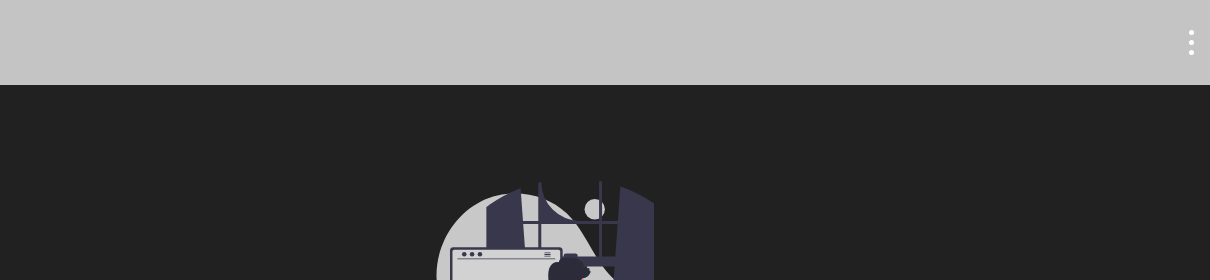
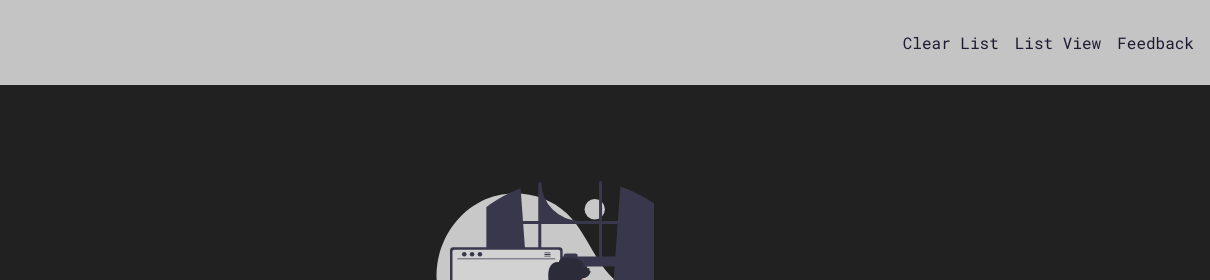
Before and after one commit to azzykesuma/to-do, a plain HTML site: page index.html in a window 1280 px wide. Shown: the top 280 px of the page, 70-1280 px from the left. Drawn offline with nearby package versions, Linux system fonts and the light colour scheme.

Commit message:
finishing

```diff
--- a/index.html
+++ b/index.html
@@ -21,13 +21,20 @@
                 <div class="circle"></div>
                 <div class="circle"></div>
             </div>
+            <div class="tabletNav">
+                <ul>
+                    <li class="clearList">Clear List</li>
+                    <li>List View</li>
+                    <li class="feedback"><a href="mailto:official.azzy@gmail.com">Feedback</a></li>
+                </ul>
+            </div>
         </div>
     </header>
     <div class="hiddenNav">
         <ul>
-            <li id="clearList">Clear List</li>
+            <li class="clearList">Clear List</li>
             <li>List View</li>
-            <li id="feedback">Feedback</li>
+            <li class="feedback"><a href="mailto:official.azzy@gmail.com">Feedback</a></li>
         </ul>
     </div>
     <main>
--- a/index.js
+++ b/index.js
@@ -8,15 +8,6 @@ function openNav() {
     hiddenNav.classList.toggle('open');
 }
 
-
-
-// prompting user to enter their feedback
-const feedback = document.getElementById('feedback');
-
-feedback.addEventListener('click', promptFeedback);
-function promptFeedback() {
-    prompt('Please enter your feedback');
-}
 
 // opening add activity modal
 const addActivity = document.querySelector('.add-activity');
@@ -181,8 +172,10 @@ reset.addEventListener('click', () => {
 });
 
 // deleting all activities
-const clearList = document.getElementById('clearList');
-clearList.addEventListener('click',deleteAll)
+const clearList = document.querySelectorAll('.clearList');
+clearList.forEach(list => {
+    list.addEventListener('click',deleteAll);
+})
 
 function deleteAll() {
     const listWrapper = document.getElementById('listWrapper');
--- a/scss/_variable.scss
+++ b/scss/_variable.scss
@@ -21,3 +21,4 @@ $padding : 1em;
 
 // media screen
 $tablet : 768px;
+$desktop : 1020px;
--- a/scss/index.scss
+++ b/scss/index.scss
@@ -34,6 +34,34 @@ header {
             height: 5px;
             background-color: #fff;
         }
+
+        @include mQ($tablet) {
+            display: none;
+        }
+    }
+
+    .tabletNav {
+        display: none;
+
+        ul {
+            display: flex;
+            gap : 1em;
+        }
+
+        li {
+            font-size: 1em;
+            font-family: $header;
+            cursor: pointer;
+            color : #1D1A31;
+        }
+        @include mQ($tablet) {
+            display: block;
+        }
+    }
+
+    a {
+        text-decoration: none;
+        color: #1D1A31;
     }
 }
 
```
Also changed, not shown: css/index.css.
